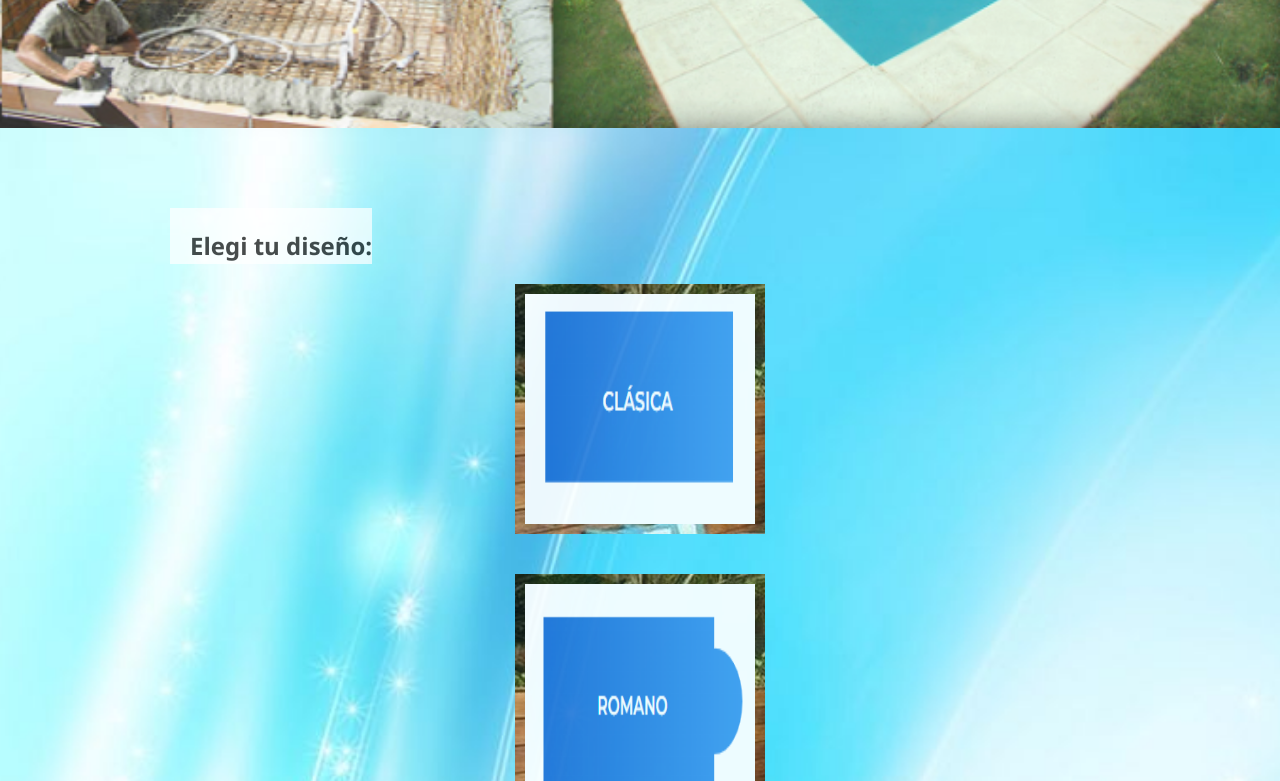
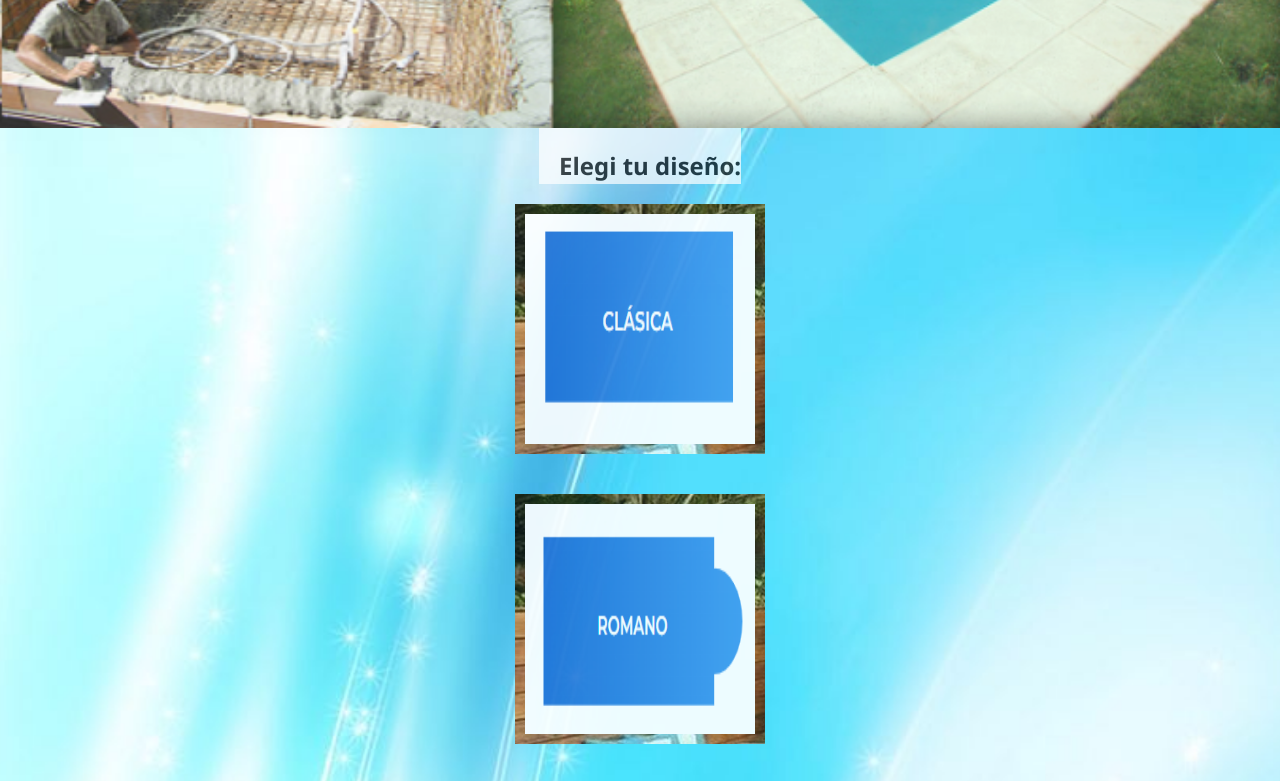
Before and after one commit to meg19831/ProyectoCoder, a website: page pages/diseños.html in a window 1280 px wide. Shown: the part 1160-1941 px from the top of the page. Drawn offline with nearby package versions, Linux system fonts and the light colour scheme.

Commit message:
cambios en seccion diseños

```diff
--- a/scss/_mainDiseños.scss
+++ b/scss/_mainDiseños.scss
@@ -134,7 +134,7 @@
     display: flex;
     flex-flow: row;
     justify-content: center;
-    margin: auto;
+    margin:0  auto;
     width: 100;
     background-image: url(../assets/imagenes/imagentitulo.jpg);
     background-size: cover;
@@ -148,8 +148,11 @@
     justify-content: center;
     padding-left: 20px;
     padding-top: 20px;
+    margin: 0 auto;
     }
     img{
+        display: flex;
+        flex-flow: row;
     width: 250px;
     height: 250px;
     padding: 10px;
```
Also changed, not shown: css/style.css.
